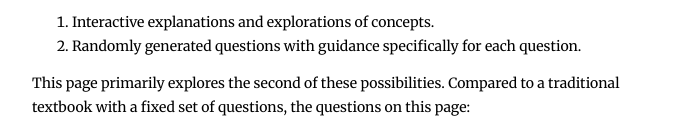
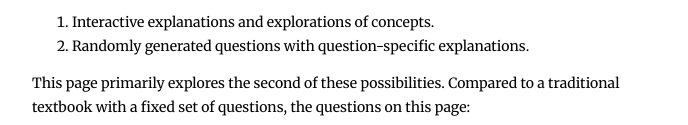
Before and after one commit to mwilliamson/maths-lessons, a website: page types-of-angles.html in a window 1280 px wide. Shown: the part 254-379 px from the top of the page, without its empty margins (293-981 px from the left). Drawn offline with nearby package versions, Linux system fonts and the light colour scheme; files that its build step writes are made by us from their sources.

Commit message:
Clarify text

```diff
--- a/types-of-angles.html
+++ b/types-of-angles.html
@@ -24,7 +24,7 @@
 
       <ol>
         <li>Interactive explanations and explorations of concepts.</li>
-        <li>Randomly generated questions with guidance specifically for each question.</li>
+        <li>Randomly generated questions with question-specific explanations.</li>
       </ol>
 
       <p>
```
